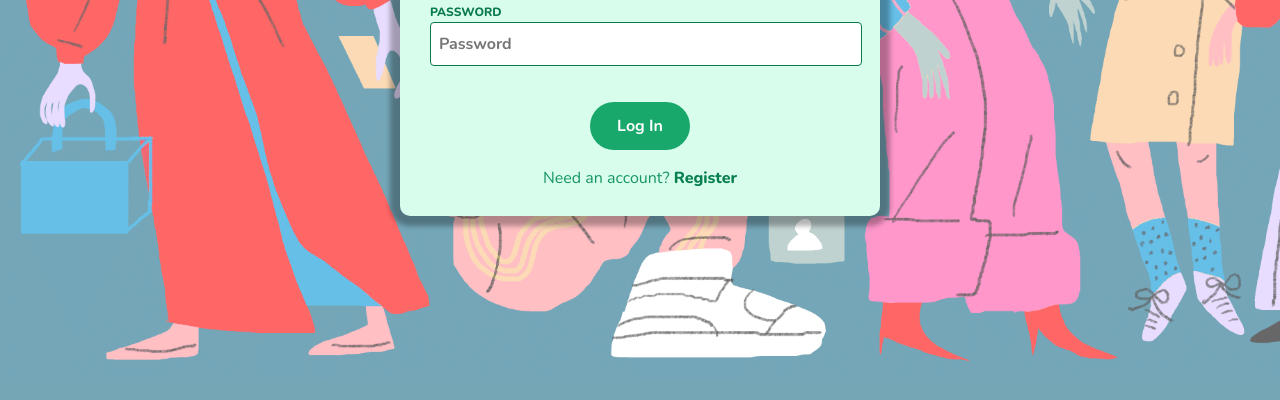
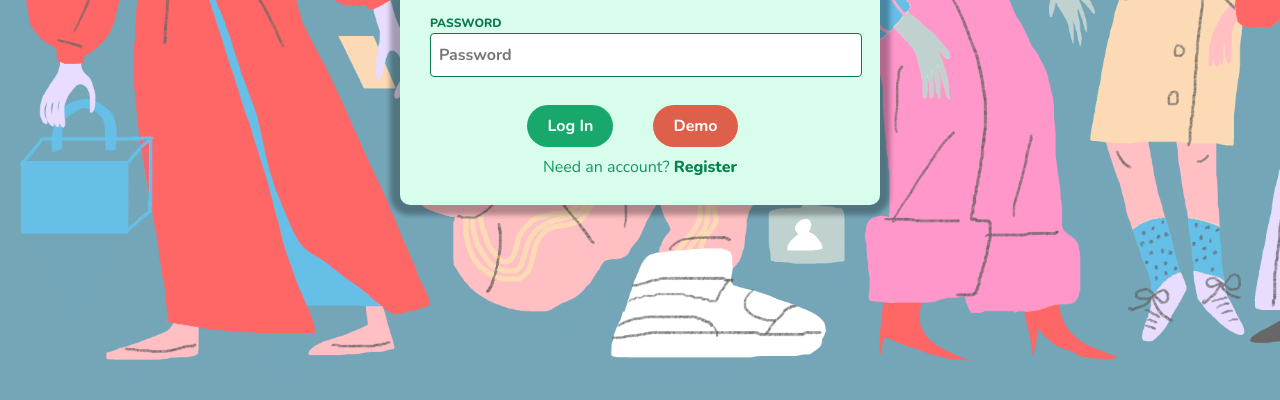
Before and after one commit to shanto20-dev/InFit, a React app in the folder frontend/: page /#/login in a window 1280 px wide. Shown: the part 394-794 px from the top of the page. Built offline with nearby package versions, Linux system fonts and the light colour scheme; a web font is replaced by a local one.

Commit message:
Add demo user

```diff
--- a/frontend/src/components/session/login_form.js
+++ b/frontend/src/components/session/login_form.js
@@ -17,6 +17,7 @@ class LoginForm extends React.Component {
     this.handleSubmit = this.handleSubmit.bind(this);
     this.renderErrors = this.renderErrors.bind(this);
     this.switchForm = this.switchForm.bind(this);
+    this.handleDemoLogin = this.handleDemoLogin.bind(this)
   }
 
   // Handle field updates (called in the render method)
@@ -38,6 +39,18 @@ class LoginForm extends React.Component {
 
     this.props.login(user)
     // .then(() => this.props.history.push("/closet"));
+  }
+
+  // Logs in demo user
+  handleDemoLogin(e) {
+    e.preventDefault();
+
+    let user = {
+      email: 'infitimpala@infit.com',
+      password: 'password123'
+    }
+
+    this.props.login(user)
   }
 
   // Render the session errors if there are any
@@ -89,7 +102,11 @@ class LoginForm extends React.Component {
                 placeholder="Password"
               />
             </div>
-            <input type="submit" value="Log In" />
+            <div className="buttons">
+              <input type="submit" value="Log In" />
+              <button onClick={this.handleDemoLogin}>Demo</button>
+            </div>
+
             <h3>Need an account? <span onClick={this.switchForm}>Register</span></h3>
             {this.renderErrors()}
           </form>
--- a/frontend/src/styles/user_auth/login.css
+++ b/frontend/src/styles/user_auth/login.css
@@ -78,9 +78,7 @@
 }
 
 .login-form form input[type=submit] {
-    margin: 20px auto;
-    width: 100px;
-    height: 48px;
+    padding: 10px 20px;
     border: none;
     border-radius: 24px;
     background-color: #18A86B;
@@ -90,7 +88,37 @@
     font-family: 'Nunito', sans-serif;
     font-size: 16px;
     font-weight: 700;
+    margin-right: 40px;
 }
+
+.login-form form .buttons {
+    width: 100%;
+    height: auto;
+    display: flex;
+    justify-content: center;
+    align-items: center;
+    margin: 12px auto;
+}
+
+.login-form form .buttons button {
+    padding: 10px 20px;
+    border: none;
+    border-radius: 24px;
+    background-color: #df604a;
+    transition: 0.17s;
+    cursor: pointer;
+    color: white;
+    font-family: 'Nunito', sans-serif;
+    font-size: 16px;
+    font-weight: 700;
+}
+
+.login-form form .buttons button:hover {
+    background-color: #A83C28;
+    transition: 0.17s;
+    box-shadow: 0px 0px 10px 1px rgba(0,0,0,0.2);
+}
+
 .login-form form input[type=submit]:hover {
     background-color: #08804e;
     transition: 0.17s;
```
